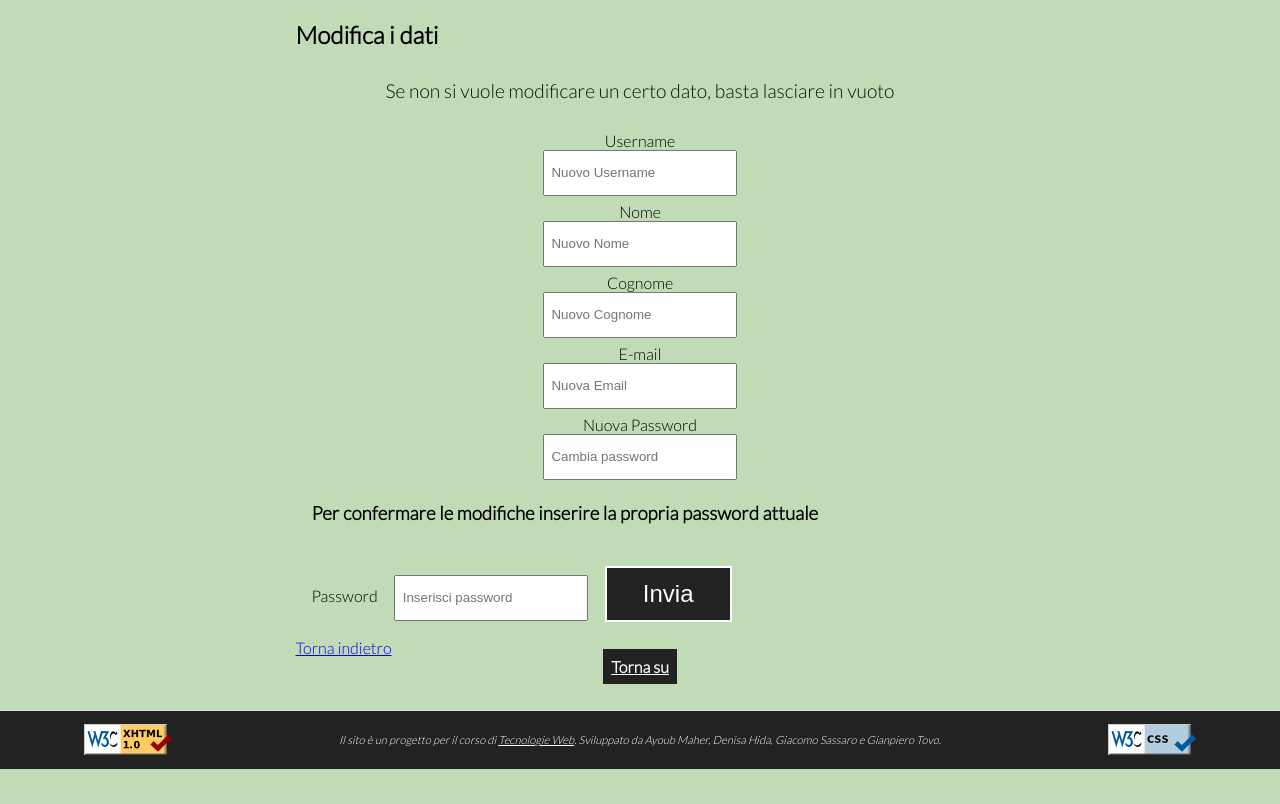
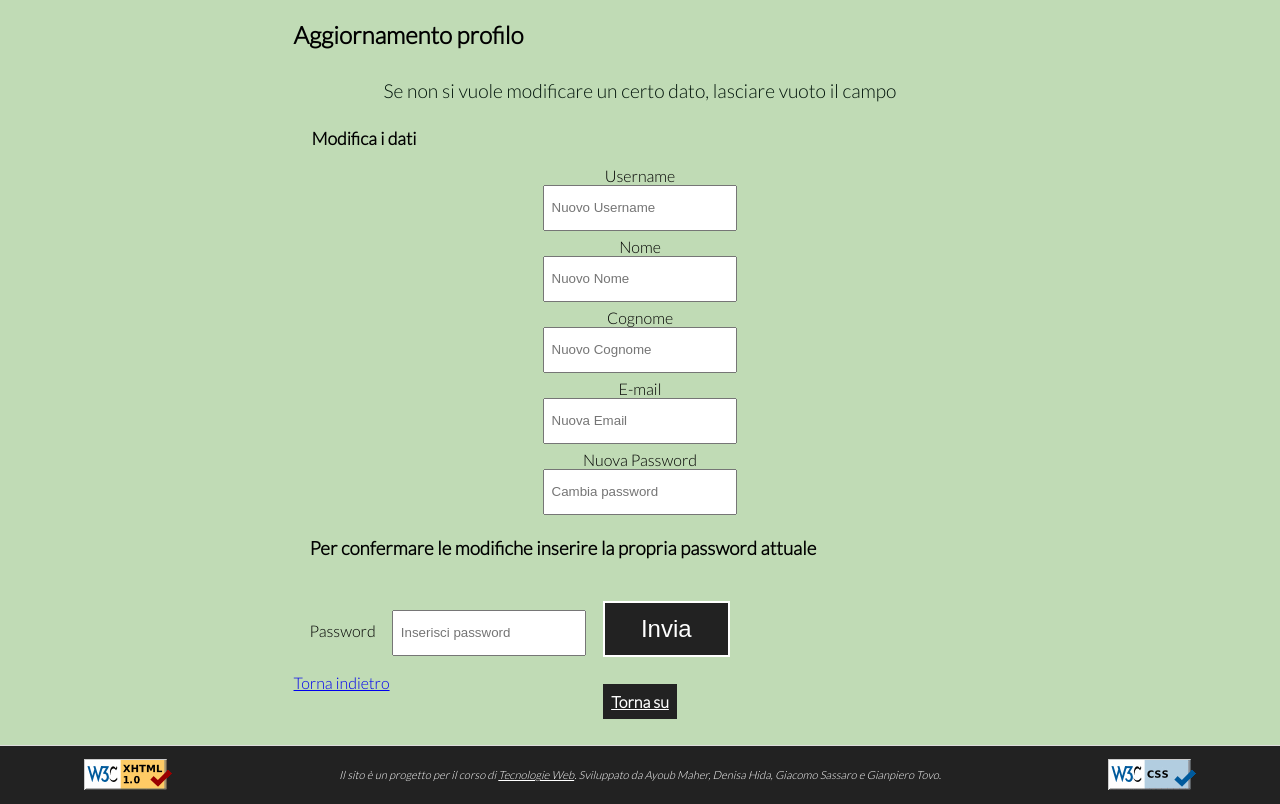
Before and after one commit to Panz99/LaTanaDelLuppolo-ProgettoTecWeb2020, a PHP site: page /php/modificadati.php in a window 1280 px wide. Shown: the part 253-1057 px from the top of the page. Before the commit the page ends 1022 px from the top, so only its background shows below. Run offline with PHP 8.4, Linux system fonts and the light colour scheme; the visitor is signed in with stand-in values (Sample User, id 1).

Commit message:
Sistemata gerarchia h2, introdotto fieldset e legend in modificadati

```diff
--- a/html/dettagliaccount.html
+++ b/html/dettagliaccount.html
@@ -33,7 +33,7 @@
                         <a href="modificadati.php">Modifica dati</a>
                     </div>
                     <div class="eliminaprofilo">
-                        <h3>Eliminazione del Profilo</h3>
+                        <h2>Eliminazione del Profilo</h3>
                         <p>
                             <span class="emspan">Una volta eliminato, il suo profilo non potrà più essere recuperato.</span><br>
                             Se intende davvero eliminarlo inserire la propria password e cliccare sul bottone Elimina
--- a/html/modificadati.html
+++ b/html/modificadati.html
@@ -4,49 +4,52 @@
     <body>
         <header/>
 
-        <bc/>
         <main id="main">
             <div class="container_profile">
                 <div class="nomeutente">
 
                 </div>
-                <div class="profilo">
-                    <div class="titolo-dati">
-                        <h2>Modifica i dati</h2>
-                        <p>Se non si vuole modificare un certo dato, basta lasciare in vuoto</p>
+                <div>
+                    <div id="titolo-dati">
+                        <h2>Aggiornamento profilo</h2>
+                        <p>Se non si vuole modificare un certo dato, lasciare vuoto il campo</p>
                         <error/>
                     </div>
                     <form id="form-modifica-dati" action="<root/>php/modificadati.php" onSubmit="return checkModificadati();" method="post">
+                        <fieldset>
+                            <legend>Modifica i dati</legend>
                             <div class="dataRow">
-                            <label for="new-username" class="form-label" xml:lang="en-EN">Username</label>
+                                <label for="txtUsername" class="form-label" xml:lang="en-EN">Username</label>
                                 <input id="txtUsername" class="inputAge" name="new-username" type="text" placeholder="Nuovo Username" >
                             </div>
                             <span id="usernameError"class="msgError msgErrorWrap"></span>
                             <div class="dataRow">
-                            <label for="new-name" class="form-label">Nome</label>
+                                <label for="txtName" class="form-label">Nome</label>
                                 <input id="txtName" class="inputAge" name="new-name" type="text" placeholder="Nuovo Nome" >
                             </div>
                             <span id="nameError"class="msgError msgErrorWrap"></span>
                             <div class="dataRow">
-                            <label for="new-surname" class="form-label">Cognome</label>
+                                <label for="txtSurname" class="form-label">Cognome</label>
                                 <input id="txtSurname" class="inputAge" name="new-surname" type="text" placeholder="Nuovo Cognome" >
                             </div>
                             <span id="surnameError"class="msgError msgErrorWrap"></span>
                             <div class="dataRow">
-                            <label for="new-email" class="form-label" xml:lang="en-EN">E-mail</label>
+                                <label for="txtEmail" class="form-label" xml:lang="en-EN">E-mail</label>
                                 <input id="txtEmail" class="inputAge" name="new-email" type="text" placeholder="Nuova Email" >
                             </div>
                             <span id="emailError"class="msgError msgErrorWrap"></span>
                             <div class="dataRow">
-                            <label for="new-password"class="form-label" xml:lang="en-EN">Nuova Password</label>
+                                <label for="txtPassword"class="form-label" xml:lang="en-EN">Nuova Password</label>
                                 <input id="txtPassword" class="inputAge" name="new-password" type="text" placeholder="Cambia password" >
                             </div>
                             <div class="conferma">
                                 <h3>Per confermare le modifiche inserire la propria <en-En>password</en-En> attuale</h3>
-                            <label for="txtPassword" class="form-label" xml:lang="en-EN">Password</label>
-                            <input type="text" class="inputAge" name="txtPassword" placeholder="Inserisci password">
+                                <label for="txtConfirmPassword" class="form-label" xml:lang="en-EN">Password</label>
+                                <input id="txtConfirmPassword" type="text" class="inputAge" name="txtConfirmPassword" placeholder="Inserisci password">
+
                                 <input class="btn" type="submit" value="Invia">
                             </div>
+                        </fieldset>
                     </form>
                     <a class="annulla" href="<root/>php/login.php">Torna indietro</a>
                 </div>
--- a/php/htmlMaker.php
+++ b/php/htmlMaker.php
@@ -99,7 +99,7 @@ class htmlMaker{
                                     <div id="recensionetext">
                                         <form action="dettagli.php?id=<beerid/>" method="POST" id="revinsertform">
                                             <fieldset>
-                                                <legend><h3>Inserisci una nuova recensione</h3></legend>
+                                                <legend>Inserisci una nuova recensione</legend>
                                                 <label for="recensionetextarea">Scrivi cosa pensi della birra</label><br>
                                                 <textarea id="recensionetextarea" name="review" cols="50" rows="3" placeholder="Scrivi una recensione sulla birra"></textarea>
                                                 <br>
--- a/style/style_main.css
+++ b/style/style_main.css
@@ -65,6 +65,11 @@ fieldset{
     padding: 0;
 }
 
+legend{
+    font-size:1.1em;
+    font-weight: bold;
+    margin-bottom: 0.8em;
+}
 
 /*-------------------------------------------
 -----------CSS RELATIVO ALLE CLASSI----------
@@ -566,7 +571,7 @@ fieldset{
     justify-content: space-between;
 }
 
-.eliminaprofilo>h3{
+.eliminaprofilo>h2{
     color:rgb(0, 0, 0);
     font-size:2em;
     font-weight: bold;
@@ -608,12 +613,13 @@ fieldset{
     justify-content: space-around;
 }
 
-.titolo-dati>h1{
+
+#titolo-dati>h1{
     font-size:3em;
     border-bottom: #000 0.1em solid;
     padding-bottom: 0.2em;
 }
-.titolo-dati >p{
+#titolo-dati >p{
     font-size: 1.2em;
     color:rgb(1, 19, 10);
     padding: 10px 70px;
```
Lines whose indentation alone changed are shown as unchanged.
